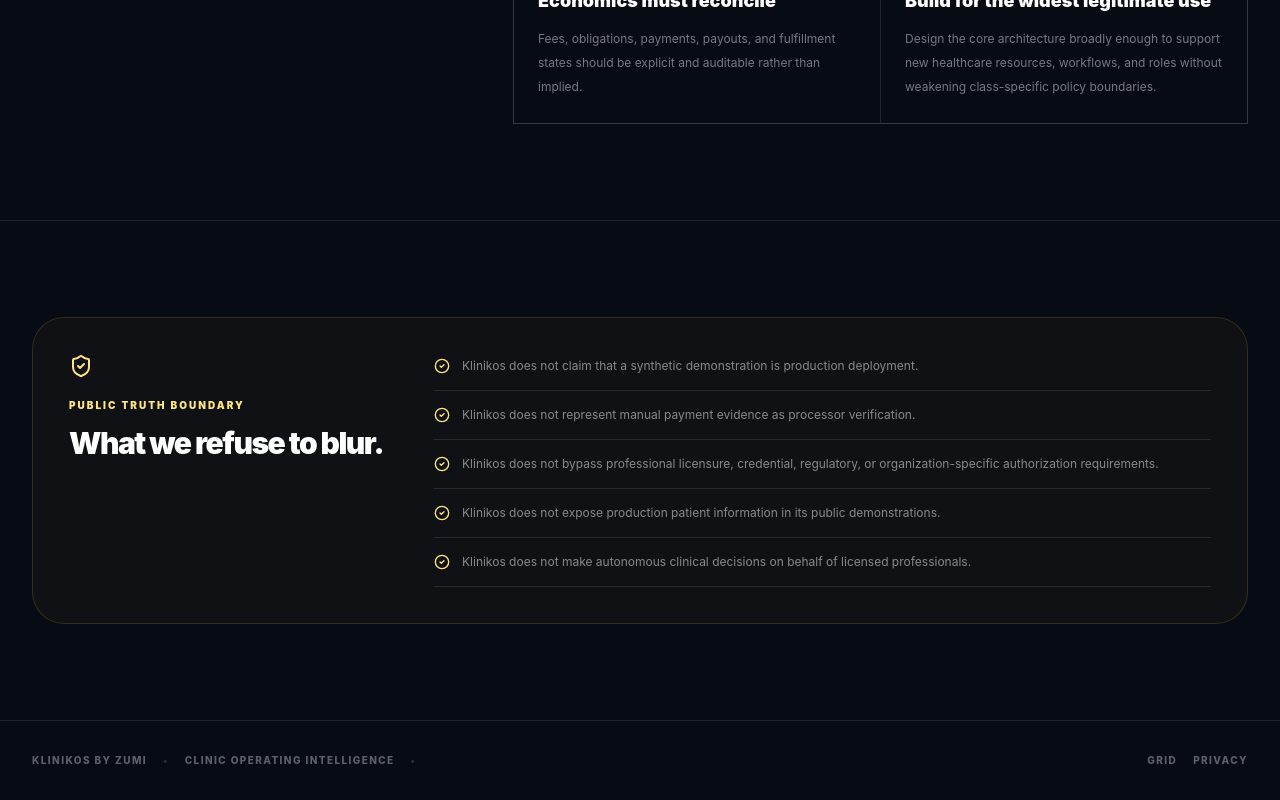
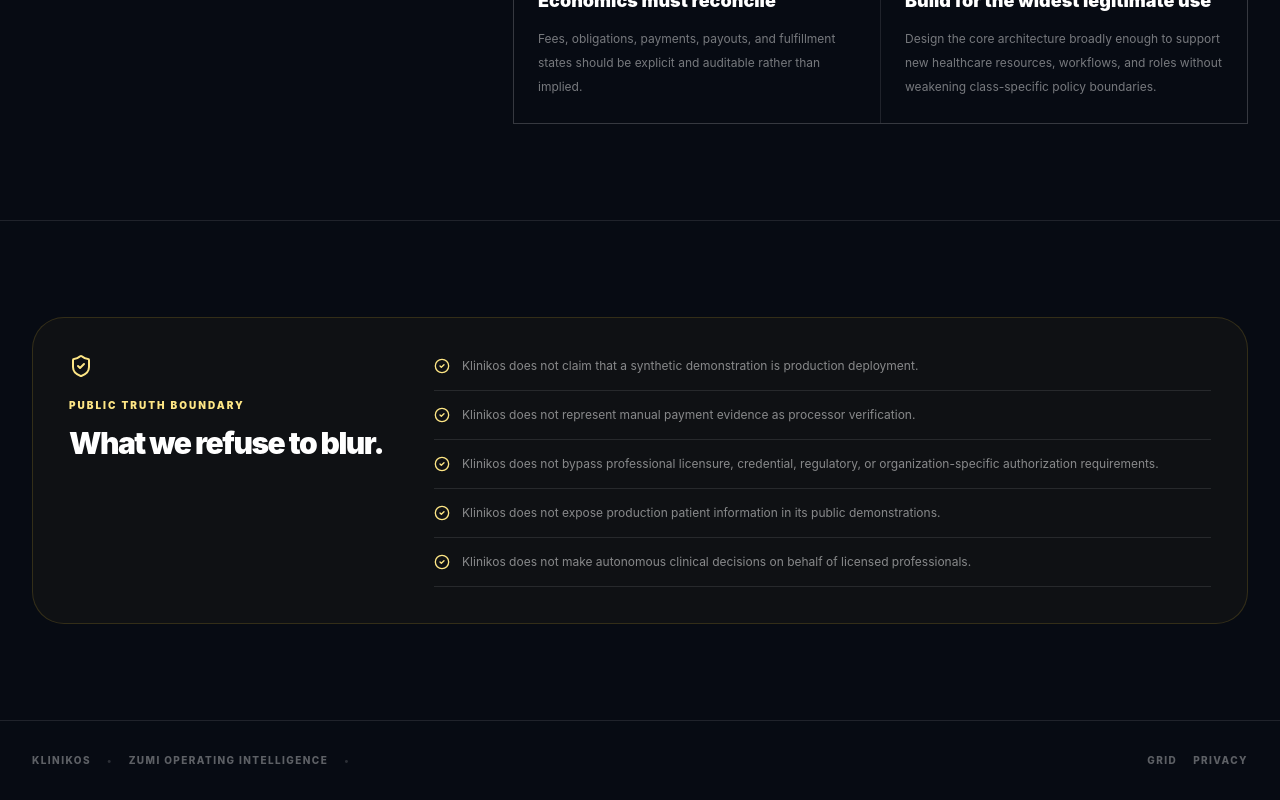
Before and after one commit to jcamacho611/Clinicos-by-Zumi, a Next.js app: page /about in a window 1280 px wide. Shown: the part 3363-4163 px from the top of the page. Built offline with nearby package versions, Linux system fonts and the light colour scheme.

Commit message:
brand: remove legacy Zumi parent-brand language

```diff
--- a/src/app/about/page.tsx
+++ b/src/app/about/page.tsx
@@ -5,10 +5,10 @@ import { BrandMark } from "@/components/clinic/brand-mark";
 import { publicCompanyStory } from "@/lib/brand/public-company-story";
 
 export const metadata: Metadata = {
-  title: "Our Mission | Klinikos by Zumi",
+  title: "Our Mission | Klinikos",
   description: "Why Klinikos exists, the principles behind the system, and the anonymous founder background guiding the build.",
   openGraph: {
-    title: "Our Mission | Klinikos by Zumi",
+    title: "Our Mission | Klinikos",
     description: publicCompanyStory.mission.headline,
     type: "website",
   },
@@ -112,7 +112,7 @@ export default function AboutPage() {
         </div>
       </section>
 
-      <footer className="border-t border-white/10 px-5 py-8 sm:px-8"><div className="mx-auto flex max-w-[1500px] flex-wrap items-center gap-4 text-[10px] font-extrabold uppercase tracking-[.14em] text-white/35"><span>Klinikos by Zumi</span><span className="text-white/15">•</span><span>Clinic operating intelligence</span><span className="text-white/15">•</span><Link className="ml-auto hover:text-white" href="/grid">Grid</Link><Link className="hover:text-white" href="/legal/privacy">Privacy</Link></div></footer>
+      <footer className="border-t border-white/10 px-5 py-8 sm:px-8"><div className="mx-auto flex max-w-[1500px] flex-wrap items-center gap-4 text-[10px] font-extrabold uppercase tracking-[.14em] text-white/35"><span>Klinikos</span><span className="text-white/15">•</span><span>Zumi operating intelligence</span><span className="text-white/15">•</span><Link className="ml-auto hover:text-white" href="/grid">Grid</Link><Link className="hover:text-white" href="/legal/privacy">Privacy</Link></div></footer>
     </main>
   );
 }
```
